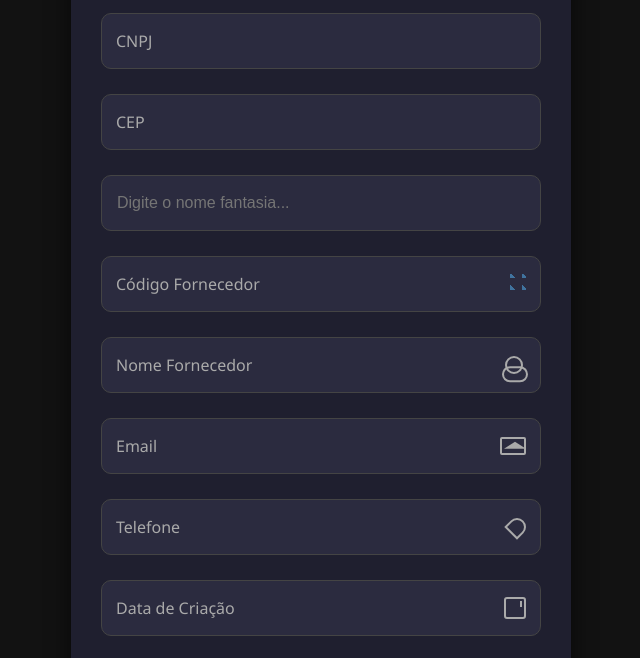
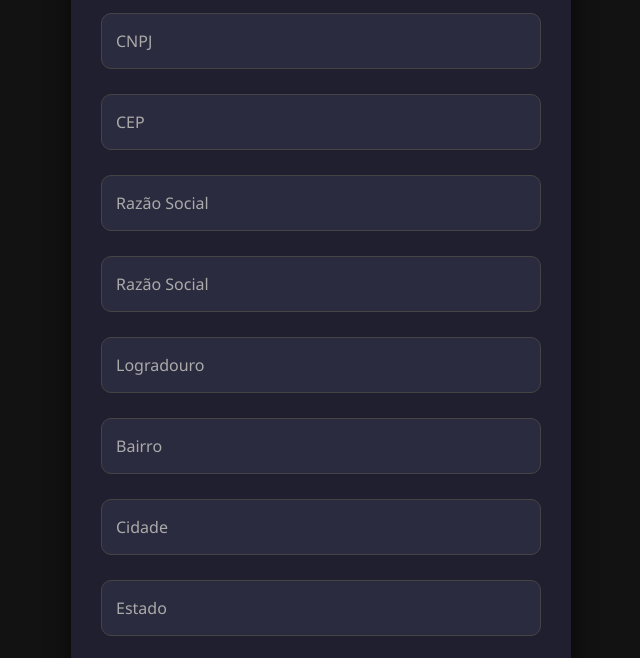
Before and after one commit to ryanvasq325/requisicao, a plain HTML site: page fornecedor.html in a window 1280 px wide. Shown: the part 139-797 px from the top of the page, without its empty margins (319-959 px from the left). Drawn offline with Linux system fonts and the light colour scheme.

Commit message:
Alteração final
consegui terminar os reparos e totalmente funcional,puxa todos os dados

```diff
--- a/css/fornecedor.css
+++ b/css/fornecedor.css
@@ -1,4 +1,3 @@
-/* Fonte elegante e corpo da página */
 body {
     font-family: 'Segoe UI', Tahoma, Geneva, Verdana, sans-serif;
     background-color: #121212;
--- a/fornecedor.html
+++ b/fornecedor.html
@@ -22,9 +22,35 @@
             <input type="text" id="cep" name="cep" placeholder=" " required>
             <label for="cep">CEP</label>
         </div>
-        <div class="input-container cep">
-          <input type="text" id="nome_fantasia" name="nome_fantasia" placeholder="Digite o nome fantasia...">
 
+        <div class="input-container razao_social">
+            <input type="text" id="razao_social" name="razao_social" placeholder=" " required>
+            <label for="razao_social">Razão Social</label>
+        </div>
+
+        <div class="input-container nome_fantasia">
+            <input type="text" id="nome_fantasia" name="nome_fantasia" placeholder=" " required>
+            <label for="nome_fantasia">Razão Social</label>
+        </div>
+
+        <div class="input-container logradouro">
+            <input type="text" id="logradouro" name="logradouro" placeholder=" " required>
+            <label for="logradouro">Logradouro</label>
+        </div>
+
+        <div class="input-container bairro">
+            <input type="text" id="bairro" name="bairro" placeholder=" " required>
+            <label for="bairro">Bairro</label>
+        </div>
+
+        <div class="input-container cidade">
+            <input type="text" id="cidade" name="cidade" placeholder=" " required>
+            <label for="cidade">Cidade</label>
+        </div>
+
+        <div class="input-container uf">
+            <input type="text" id="uf" name="uf" placeholder=" " required>
+            <label for="uf">Estado</label>
         </div>
 
         <div class="input-container codico">
--- a/js/cliente.js
+++ b/js/cliente.js
@@ -19,6 +19,7 @@ async function BuscarCep(){
     document.getElementById('logradouro').value = json.logradouro;
     document.getElementById('bairro').value = json.bairro;
     document.getElementById('cidade').value = json.localidade;
+     document.getElementById('uf').value = json.estado;
 }
 const a = async () => {
     const cnpjValue = Cnpj.value;
--- a/js/empresa.js
+++ b/js/empresa.js
@@ -19,6 +19,7 @@ async function BuscarCep(){
     document.getElementById('logradouro').value = json.logradouro;
     document.getElementById('bairro').value = json.bairro;
     document.getElementById('cidade').value = json.localidade;
+     document.getElementById('uf').value = json.estado;
 }
 const a = async () => {
     const cnpjValue = Cnpj.value;
@@ -36,7 +37,6 @@ const options = {
 const response = await fetch(url,options);
 const json = await response.json();
 document.getElementById('razao_social').value = json.razao_social;
-document.getElementById('ie').value = json.ie;
 document.getElementById('nome_fantasia').value = json.nome_fantasia;
 
 Cep.value = json.cep;
--- a/js/fornecedor.js
+++ b/js/fornecedor.js
@@ -12,13 +12,14 @@ async function BuscarCep(){
     const options = {
         method: 'GET',
         mode: 'cors',
-        cache: 'default',
+        cache: 'default'
     };
     const response = await fetch(url,options);
     const json = await response.json();
     document.getElementById('logradouro').value = json.logradouro;
     document.getElementById('bairro').value = json.bairro;
     document.getElementById('cidade').value = json.localidade;
+    document.getElementById('uf').value = json.estado;
 }
 const a = async () => {
     const cnpjValue = Cnpj.value;
@@ -36,7 +37,6 @@ const options = {
 const response = await fetch(url,options);
 const json = await response.json();
 document.getElementById('razao_social').value = json.razao_social;
-document.getElementById('ie').value = json.ie;
 document.getElementById('nome_fantasia').value = json.nome_fantasia;
 
 Cep.value = json.cep;
```
Also changed, not shown: cliente.html (+1 -0 lines), empresa.html (+1 -6 lines).
